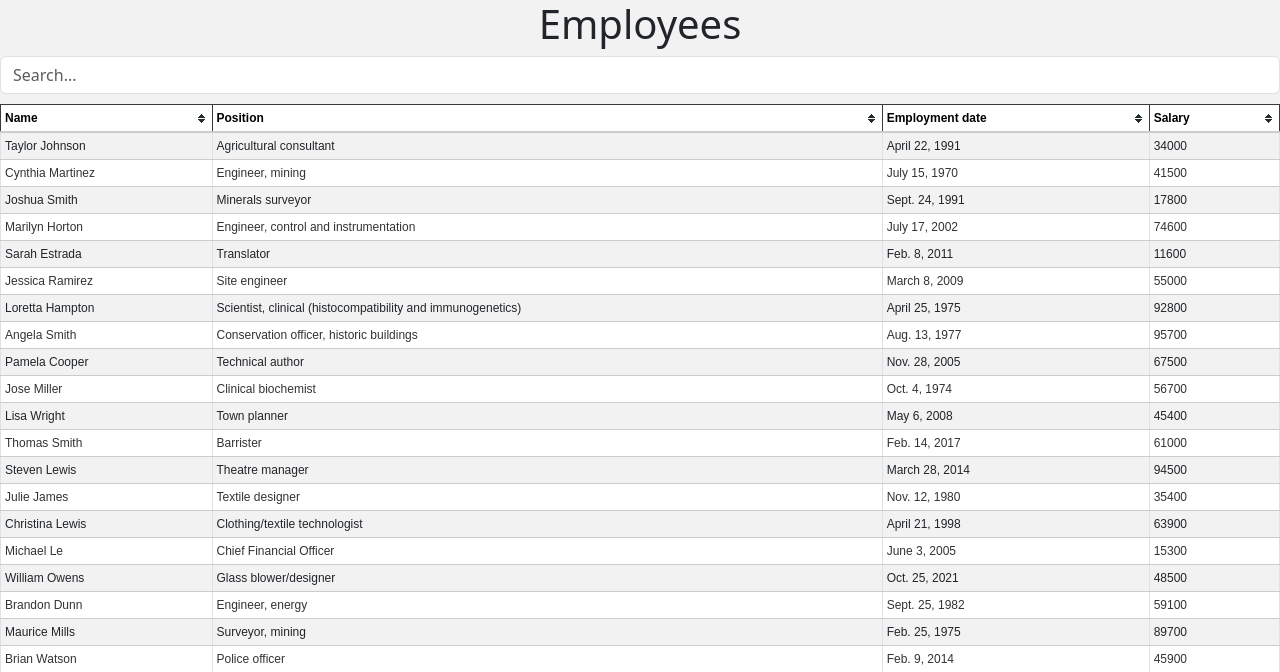
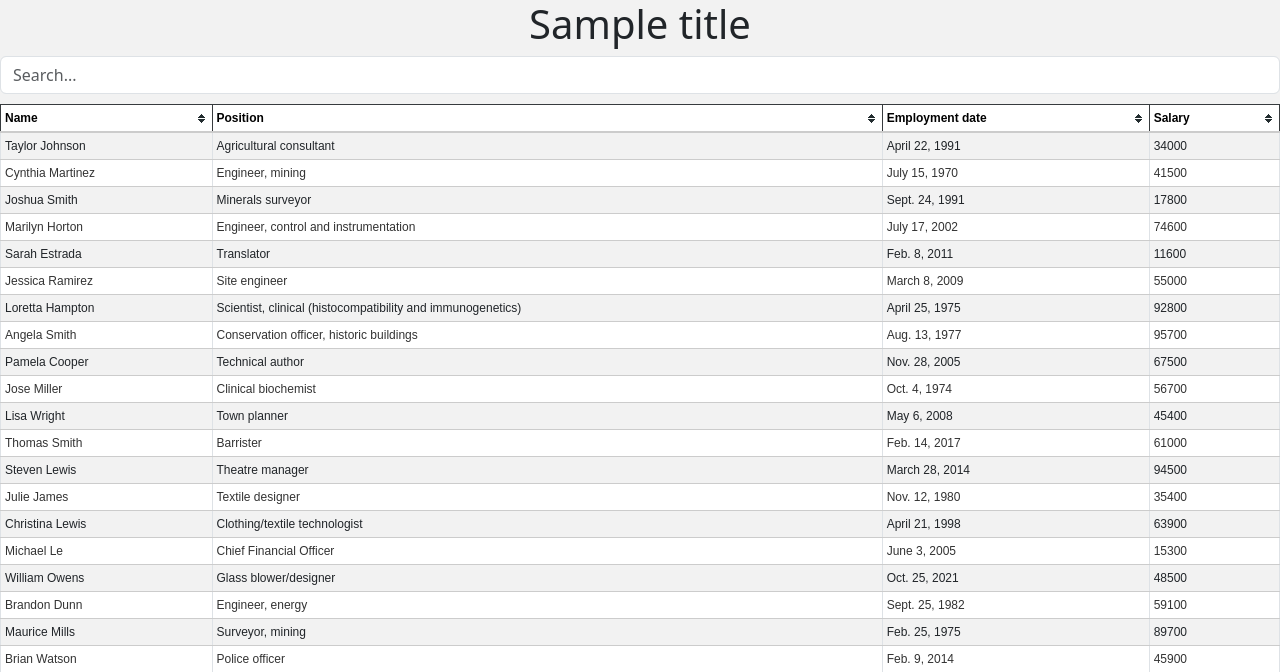
Before and after one commit to sergey-karavanets/test_project, a Django app: template abz_agency/database/templates/database/index.html in a window 1280 px wide. Shown: the top 672 px of the page. Run offline with Django 4.2, Linux system fonts and the light colour scheme; data comes from the database, SQL or seed files in the repository; the template is opened without the code that fills it: values that come from a table or form of the project are taken from there, most other values are stand-ins (such as "Sample title", 1, 10 or a date in 2020); some libraries are stand-ins or nearby versions.

Commit message:
add template 'title' in index.html

```diff
--- a/abz_agency/database/templates/database/index.html
+++ b/abz_agency/database/templates/database/index.html
@@ -15,7 +15,7 @@
     <script type="text/javascript" src="static/database/js/script.js"></script>
 </head>
 <body>
-    <h1>Employees</h1>
+    <h1>{{ title }}</h1>
         <form action="{% url 'search' %}" method="get">
             <input name="q" type="text" placeholder="Search..." class="form-control">
         </form>
```
